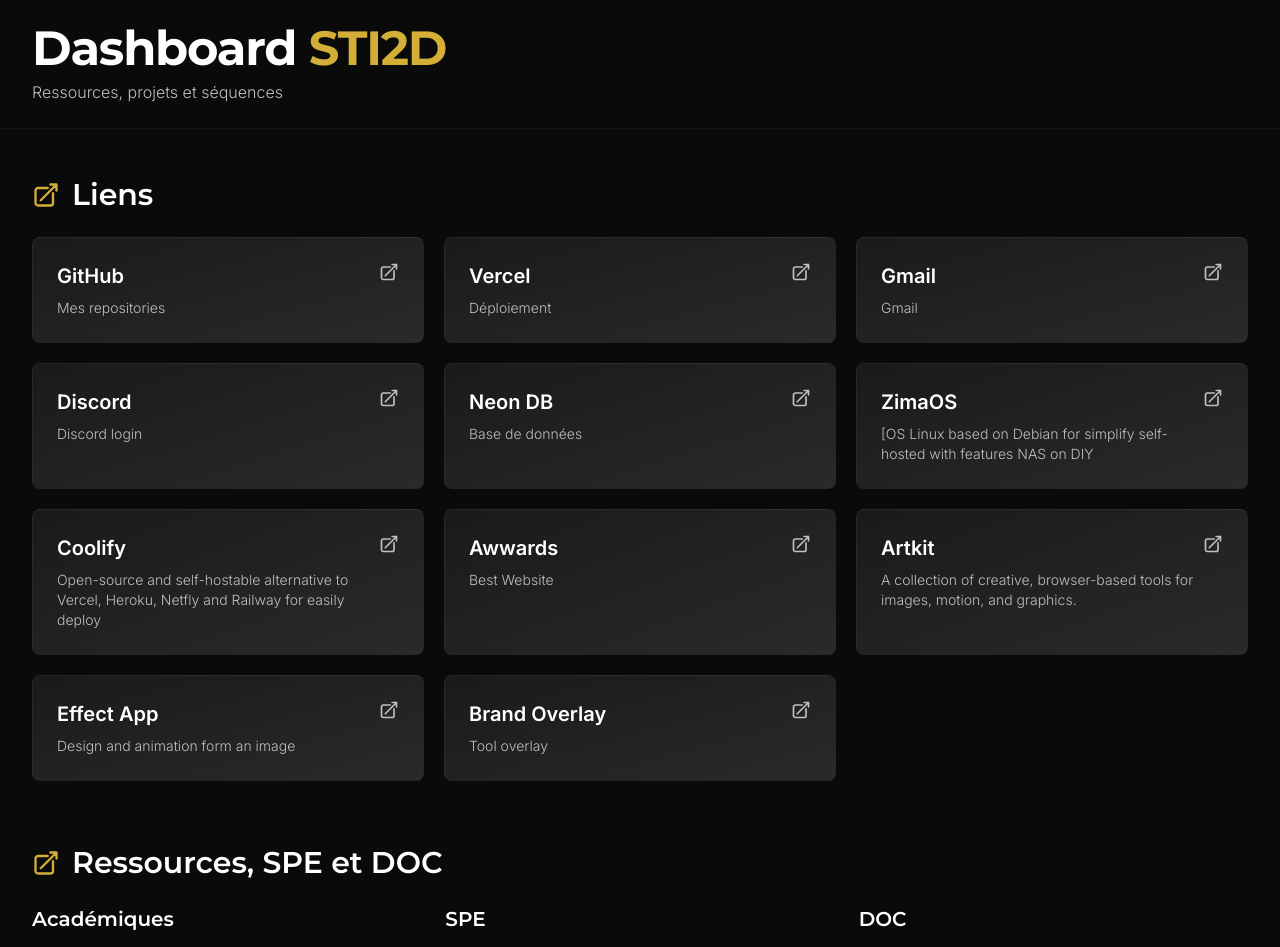
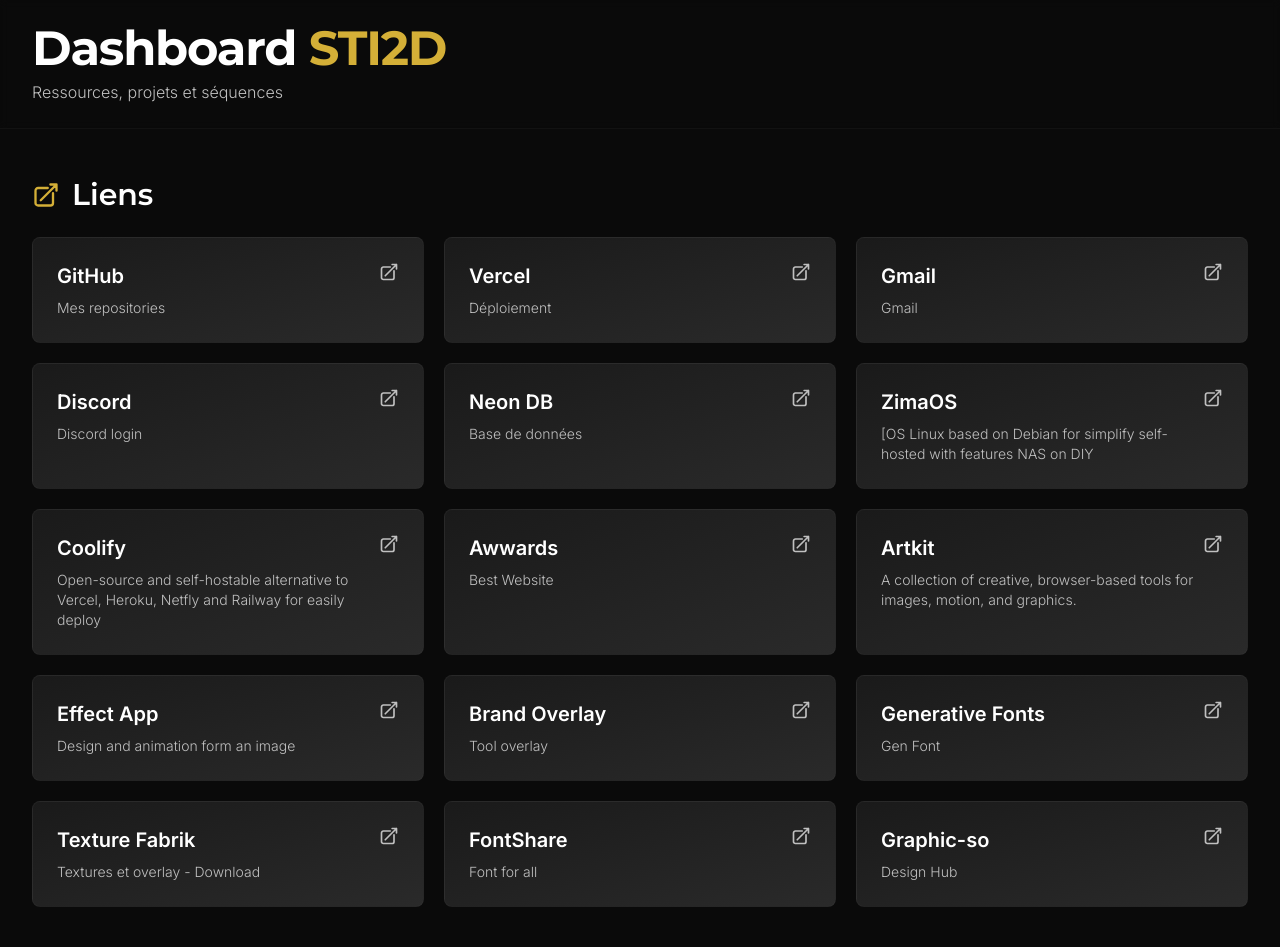
Before and after one commit to SHU445/STI2D-app, a Next.js app: page / in a window 1280 px wide. Shown: the top 947 px of the page. Built offline with nearby package versions, Linux system fonts and the light colour scheme.

Commit message:
"add_someLink"

```diff
--- a/app/page.tsx
+++ b/app/page.tsx
@@ -138,6 +138,14 @@
    {title: 'Effect App', url: 'https://effect.app/', description: 'Design and animation form an image'},
 
    {title: 'Brand Overlay', url: 'https://brand-generator.stoyanov.works/', description: 'Tool overlay'},
+
+   {title: 'Generative Fonts', url: 'https://www.generativefonts.xyz/', description: 'Gen Font'},
+
+   {title: 'Texture Fabrik', url: 'https://texturefabrik.com/', description: 'Textures et overlay - Download'},
+
+   {title: 'FontShare', url: 'https://www.fontshare.com/', description: 'Font for all'},
+
+   {title: 'Graphic-so', url: 'https://graphic.so/', description: 'Design Hub'},
 
   ]
 
```
